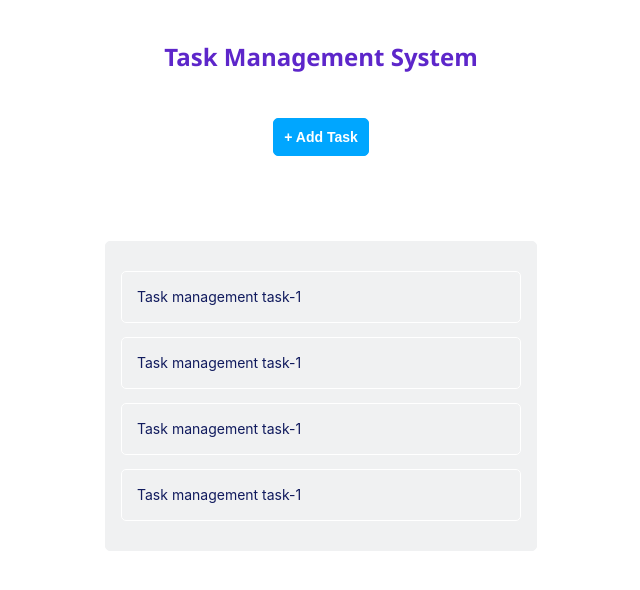
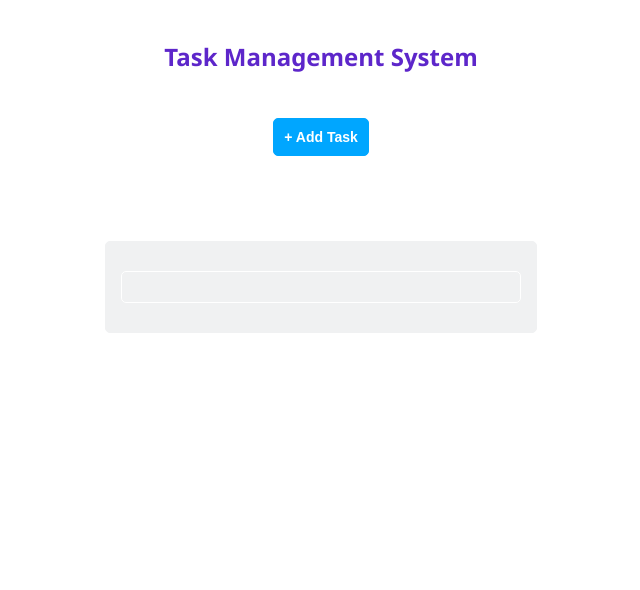
Before and after one commit to aysellunlu/task-managemenr, a React (Create React App) app: page / in a window 1280 px wide. Shown: the top 590 px of the page, without its empty margins (319-959 px from the left). Built offline with nearby package versions, Linux system fonts and the light colour scheme.

Commit message:
add list

```diff
--- a/src/components/Input/Input.jsx
+++ b/src/components/Input/Input.jsx
@@ -9,6 +9,7 @@ const Input = (props) => {
       type="text"
       placeholder={props.placeholder}
       value={props.inputValue}
+      onChange={props.change}
     />
   );
 };
--- a/src/components/Modal/Modal.jsx
+++ b/src/components/Modal/Modal.jsx
@@ -17,8 +17,8 @@ const Modal = (props) => {
         </div>
       </div>
 
-      <Input placeholder={props.placeholder} inputId={props.inputValue} />
-      <Button buttonText={props.modalBtnText} addButtonId={props.createButton} onClick={props.onClickAdd}/>
+      <Input placeholder={props.placeholder} inputId={props.inputValue} inputValue={props.inputValue} change={props.change}/>
+      <Button buttonText={props.modalBtnText} addButtonId={props.createButton} onClick={props.onClickAdd} />
     </div>
   );
 };
--- a/src/components/Text/TableText.jsx
+++ b/src/components/Text/TableText.jsx
@@ -4,12 +4,7 @@ import "./Text.css";
 const TableText = (props) => {
   return (
     <div>
-      {" "}
       <p className="table-text">{props.tableText}</p>
-      <p className="table-text">{props.tableText}</p>
-      <p className="table-text">{props.tableText}</p>
-      <p className="table-text">{props.tableText}</p>
-
     </div>
   );
 };
--- a/src/pages/Page.js
+++ b/src/pages/Page.js
@@ -1,4 +1,4 @@
-import React, { useState } from "react";
+import React, { useState, useEffect } from "react";
 import Button from "../components/Button/Button";
 import "../App.css";
 import Table from "../components/Table/Table";
@@ -7,6 +7,15 @@ import Modal from "../components/Modal/Modal";
 
 const Page = () => {
   const [modalOpen, setModalOpen] = useState(false);
+  const [inputValue, setInputValue] = useState("");
+  const [storedText, setStoredText] = useState("");
+
+  useEffect(() => {
+    const savedText = localStorage.getItem("inputValue");
+    if (savedText) {
+      setStoredText(savedText);
+    }
+  }, []);
 
   const openModal = () => {
     setModalOpen(true);
@@ -14,11 +23,17 @@ const Page = () => {
   const closeModal = () => {
     setModalOpen(false);
   };
-  const inputValue = document.getElementById("inputValue");
+
   const createButton = document.getElementById("createButton");
+
+  const handleInputChange = (e) => {
+    setInputValue(e.target.value);
+  };
 
   const onClickAdd = () => {
     console.log("buton çalıştı");
+    setModalOpen(false);
+    localStorage.setItem("inputValue", inputValue);
   };
 
   return (
@@ -34,10 +49,13 @@ const Page = () => {
           inputId={inputValue}
           createButton={createButton}
           onClickAdd={onClickAdd}
+          inputValue={inputValue}
+          change={handleInputChange}
         />
       )}
       <div className="table-container">
-        <Table taskText="Task management task-1" />
+        <Table taskText={storedText} />
+        {console.log(inputValue)}
       </div>
     </div>
   );
```
